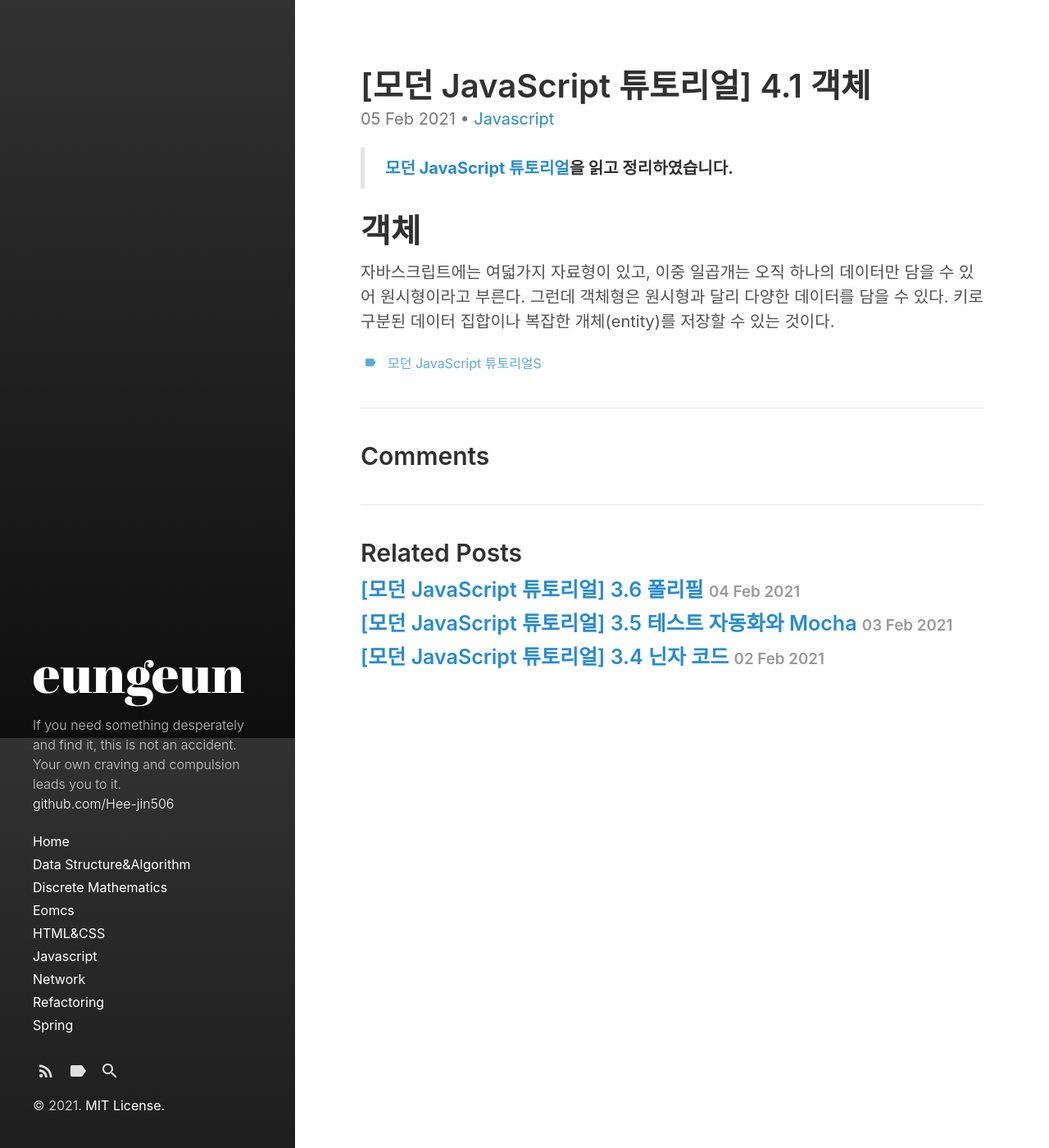
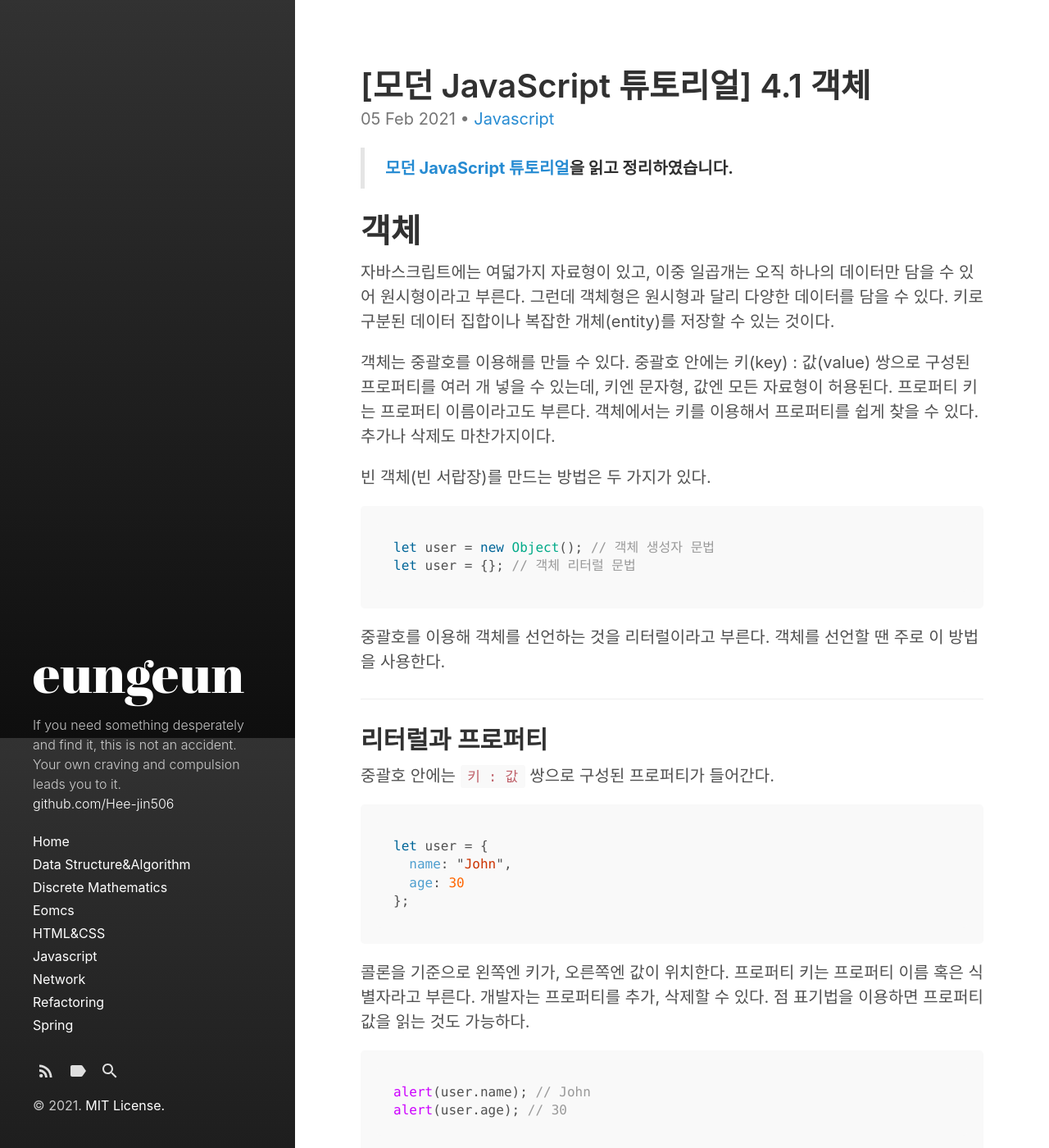
Before and after one commit to Hee-jin506/Hee-jin506.github.io, a Jekyll site: the page built from _posts/2021-02-05-modernjs-4-1.md, in a window 1280 px wide and 1400 px high. Shown: the whole window at 82% size. Built offline with Jekyll 4.4.1, drawn with Linux system fonts in a browser that asks for light colours; some of the changed text lies outside the part shown.

Commit message:
2021-02-05

````diff
--- a/_posts/2021-02-05-modernjs-4-1.md
+++ b/_posts/2021-02-05-modernjs-4-1.md
@@ -13,3 +13,73 @@ tags:
 # 객체
 
 자바스크립트에는 여덟가지 자료형이 있고, 이중 일곱개는 오직 하나의 데이터만 담을 수 있어 원시형이라고 부른다. 그런데 객체형은 원시형과 달리 다양한 데이터를 담을 수 있다. 키로 구분된 데이터 집합이나 복잡한 개체(entity)를 저장할 수 있는 것이다.
+
+객체는 중괄호를 이용해를 만들 수 있다. 중괄호 안에는 키(key) : 값(value) 쌍으로 구성된 프로퍼티를 여러 개 넣을 수 있는데, 키엔 문자형, 값엔 모든 자료형이 허용된다. 프로퍼티 키는 프로퍼티 이름이라고도 부른다. 객체에서는 키를 이용해서 프로퍼티를 쉽게 찾을 수 있다. 추가나 삭제도 마찬가지이다.
+
+빈 객체(빈 서랍장)를 만드는 방법은 두 가지가 있다.
+
+```javascript
+let user = new Object(); // 객체 생성자 문법
+let user = {}; // 객체 리터럴 문법
+```
+
+중괄호를 이용해 객체를 선언하는 것을 리터럴이라고 부른다. 객체를 선언할 땐 주로 이 방법을 사용한다.
+
+___
+
+## 리터럴과 프로퍼티
+
+중괄호 안에는 `키 : 값` 쌍으로 구성된 프로퍼티가 들어간다.
+
+```javascript
+let user = {
+  name: "John",
+  age: 30
+};
+```
+
+콜론을 기준으로 왼쪽엔 키가, 오른쪽엔 값이 위치한다. 프로퍼티 키는 프로퍼티 이름 혹은 식별자라고 부른다. 개발자는 프로퍼티를 추가, 삭제할 수 있다. 점 표기법을 이용하면 프로퍼티 값을 읽는 것도 가능하다.
+
+```javascript
+alert(user.name); // John
+alert(user.age); // 30
+```
+
+프로퍼티 값엔 모든 자료형이 올 수 있다. 불린형 프로퍼티를 추가해보자.
+
+```javascript
+user.isAdmin = true;
+```
+
+delete 연산자를 사용하면 프로퍼티를 삭제할 수 있다.
+
+```javascript
+delete user.age;
+```
+
+여러 단어를 조합해 프로퍼티 이름을 만든 경우엔 프로퍼티 이름을 따옴표를 묶어줘야 한다.
+
+```javascript
+let user = {
+  name: "John",
+  age:30,
+  "likes birds":true
+};
+```
+
+마지막 프로퍼티의 끝도 쉼표로 끝날 수 있다.
+
+```javascript
+let user = {
+  name: "John",
+  age: 30,
+}
+```
+
+이런 쉼표를 trailing(길게 늘어지는) 혹은 hanging(매달리는) 쉼표라고 부른다.
+
+> **상수 객체는 수정될 수 있다.**
+>
+> const로 선언된 객체는 수정될 수 있다.
+>
+>
````
